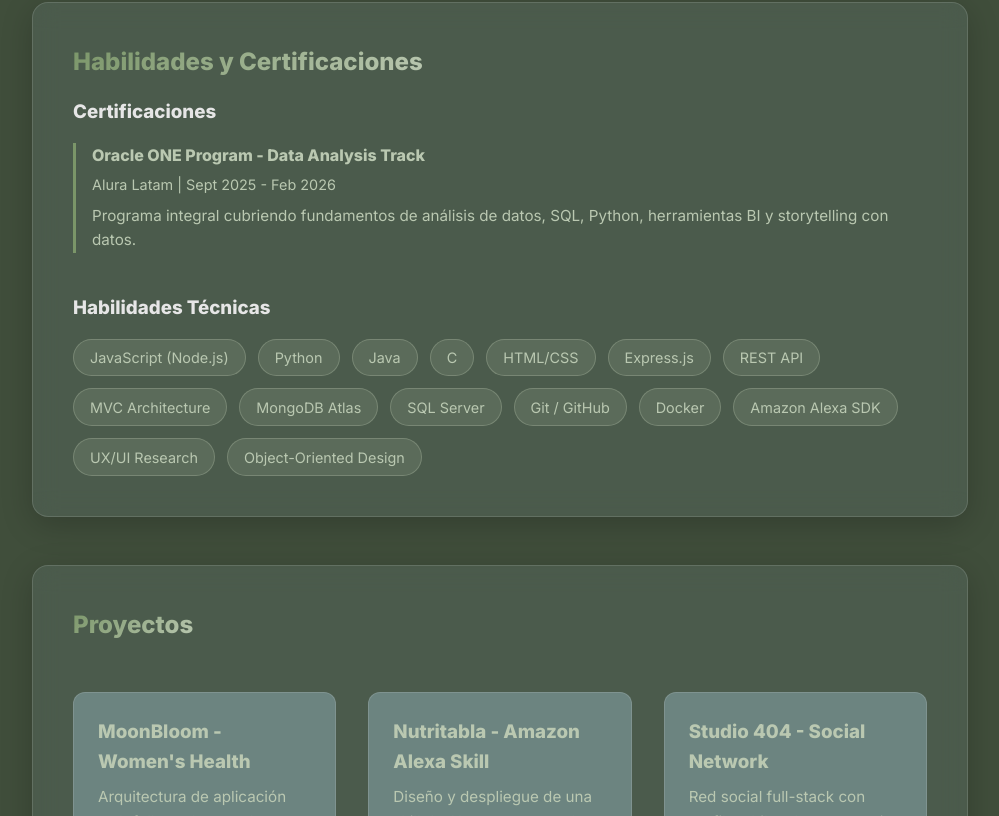
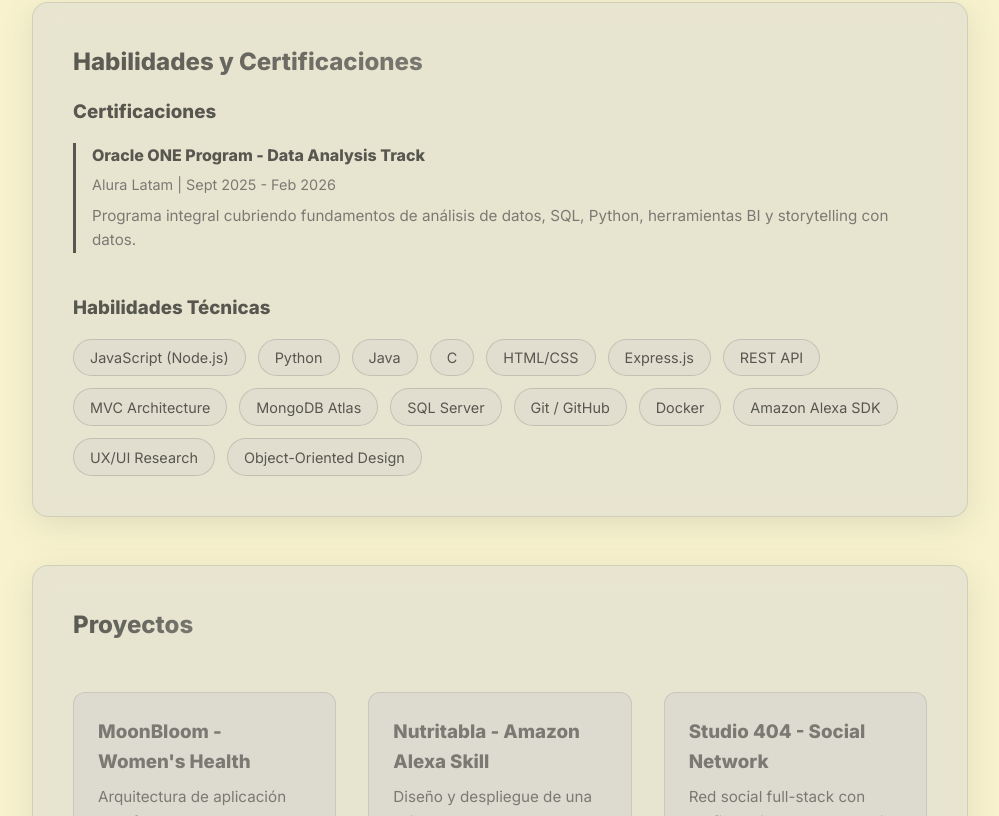
Before and after one commit to LuisCacho-py/Tecnologias-de-Desarrollo-en-el-Cliente, a React (Vite) app in the folder tarea1/: page / in a window 1280 px wide. Shown: the part 704-1520 px from the top of the page, without its empty margins (140-1139 px from the left). Built offline with nearby package versions, Linux system fonts and the light colour scheme.

Commit message:
feat: actualizacion de la paleta de colores

```diff
--- a/tarea1/src/components/ContactForm.tsx
+++ b/tarea1/src/components/ContactForm.tsx
@@ -24,7 +24,7 @@ const ContactForm: React.FC = () => {
     marginBottom: '1rem',
     borderRadius: '8px',
     border: '1px solid var(--glass-border)',
-    background: 'rgba(255, 255, 255, 0.05)',
+    background: 'rgba(221, 218, 208, 0.5)',
     color: 'var(--text-primary)',
     fontFamily: 'inherit',
     fontSize: '1rem'
@@ -36,7 +36,7 @@ const ContactForm: React.FC = () => {
 
       {isSubmitted ? (
         <div style={{
-          background: 'rgba(123, 150, 105, 0.2)',
+          background: 'rgba(221, 218, 208, 0.8)',
           border: '1px solid var(--accent-1)',
           padding: '2rem',
           borderRadius: '12px',
--- a/tarea1/src/components/Experience.tsx
+++ b/tarea1/src/components/Experience.tsx
@@ -15,7 +15,7 @@ const Experience: React.FC = () => {
       <div style={{ marginBottom: '2.5rem' }}>
         <h3 style={{ color: 'var(--text-primary)', marginBottom: '1rem' }}>Certificaciones</h3>
         <div style={{ borderLeft: '3px solid var(--accent-1)', paddingLeft: '1rem' }}>
-          <h4 style={{ color: 'var(--accent-2)', marginBottom: '0.25rem' }}>Oracle ONE Program - Data Analysis Track</h4>
+          <h4 style={{ color: 'var(--accent-1)', marginBottom: '0.25rem' }}>Oracle ONE Program - Data Analysis Track</h4>
           <p style={{ color: 'var(--text-secondary)', fontSize: '0.9rem' }}>Alura Latam | Sept 2025 - Feb 2026</p>
           <p style={{ color: 'var(--text-secondary)', fontSize: '0.95rem', marginTop: '0.5rem' }}>
             Programa integral cubriendo fundamentos de análisis de datos, SQL, Python, herramientas BI y storytelling con datos.
@@ -28,12 +28,12 @@ const Experience: React.FC = () => {
         <div style={{ display: 'flex', flexWrap: 'wrap', gap: '0.75rem' }}>
           {skills.map((skill, idx) => (
             <span key={idx} style={{
-              background: 'rgba(186, 200, 177, 0.15)',
-              color: 'var(--accent-2)',
+              background: 'rgba(221, 218, 208, 0.6)',
+              color: 'var(--text-primary)',
               padding: '0.4rem 1rem',
               borderRadius: '20px',
               fontSize: '0.9rem',
-              border: '1px solid rgba(186, 200, 177, 0.3)'
+              border: '1px solid rgba(122, 122, 115, 0.3)'
             }}>
               {skill}
             </span>
--- a/tarea1/src/index.css
+++ b/tarea1/src/index.css
@@ -1,19 +1,19 @@
 @import url('https://fonts.googleapis.com/css2?family=Inter:wght@300;400;600;800&display=swap');
 
 :root {
-  /* Nueva Paleta de Colores */
-  --bg-color: #404E3B; /* Verde bosque oscuro */
-  --surface-color: #6C8480; /* Teal apagado */
-  --text-primary: #E6E6E6; /* Gris claro / blanco roto */
-  --text-secondary: #BAC8B1; /* Verde salvia claro */
+  /* Nueva Paleta de Colores - High Contrast Light Theme */
+  --bg-color: #F8F3CE; /* Crema pálido */
+  --surface-color: #DDDAD0; /* Gris beige claro */
+  --text-primary: #57564F; /* Topo oscuro (alta legibilidad) */
+  --text-secondary: #7A7A73; /* Topo medio */
 
-  --accent-1: #7B9669; /* Verde medio */
-  --accent-2: #BAC8B1; /* Verde salvia claro */
+  --accent-1: #57564F; /* Topo oscuro para botones/gradientes */
+  --accent-2: #7A7A73; /* Topo medio para gradientes */
   --gradient-accent: linear-gradient(135deg, var(--accent-1), var(--accent-2));
 
-  --glass-bg: rgba(108, 132, 128, 0.25); /* #6C8480 con opacidad */
-  --glass-border: rgba(230, 230, 230, 0.15); /* #E6E6E6 con opacidad */
-  --glass-shadow: 0 8px 32px rgba(0, 0, 0, 0.2);
+  --glass-bg: rgba(221, 218, 208, 0.6); /* #DDDAD0 con opacidad */
+  --glass-border: rgba(122, 122, 115, 0.2); /* #7A7A73 con opacidad */
+  --glass-shadow: 0 8px 32px rgba(87, 86, 79, 0.15); /* #57564F sombra */
 
   --border-radius: 16px;
   --transition: all 0.3s cubic-bezier(0.25, 0.8, 0.25, 1);
@@ -46,13 +46,13 @@ h1, h2, h3, h4, h5, h6 {
 }
 
 a {
-  color: var(--accent-2);
+  color: var(--text-primary);
   text-decoration: none;
   transition: var(--transition);
 }
 
 a:hover {
-  color: var(--accent-1);
+  color: var(--text-secondary);
 }
 
 .container {
@@ -77,12 +77,12 @@ a:hover {
 
 .glass-card:hover {
   transform: translateY(-5px);
-  box-shadow: 0 10px 40px rgba(0, 0, 0, 0.3);
+  box-shadow: 0 10px 40px rgba(87, 86, 79, 0.25);
 }
 
 .btn {
   background: var(--gradient-accent);
-  color: var(--bg-color);
+  color: #F8F3CE; /* Texto claro sobre botón oscuro */
   border: none;
   padding: 0.75rem 1.5rem;
   border-radius: 8px;
@@ -95,7 +95,7 @@ a:hover {
 
 .btn:hover {
   transform: scale(1.05);
-  box-shadow: 0 0 15px rgba(123, 150, 105, 0.5); /* #7B9669 */
+  box-shadow: 0 0 15px rgba(87, 86, 79, 0.5); /* #57564F */
 }
 
 .btn:disabled {
```
